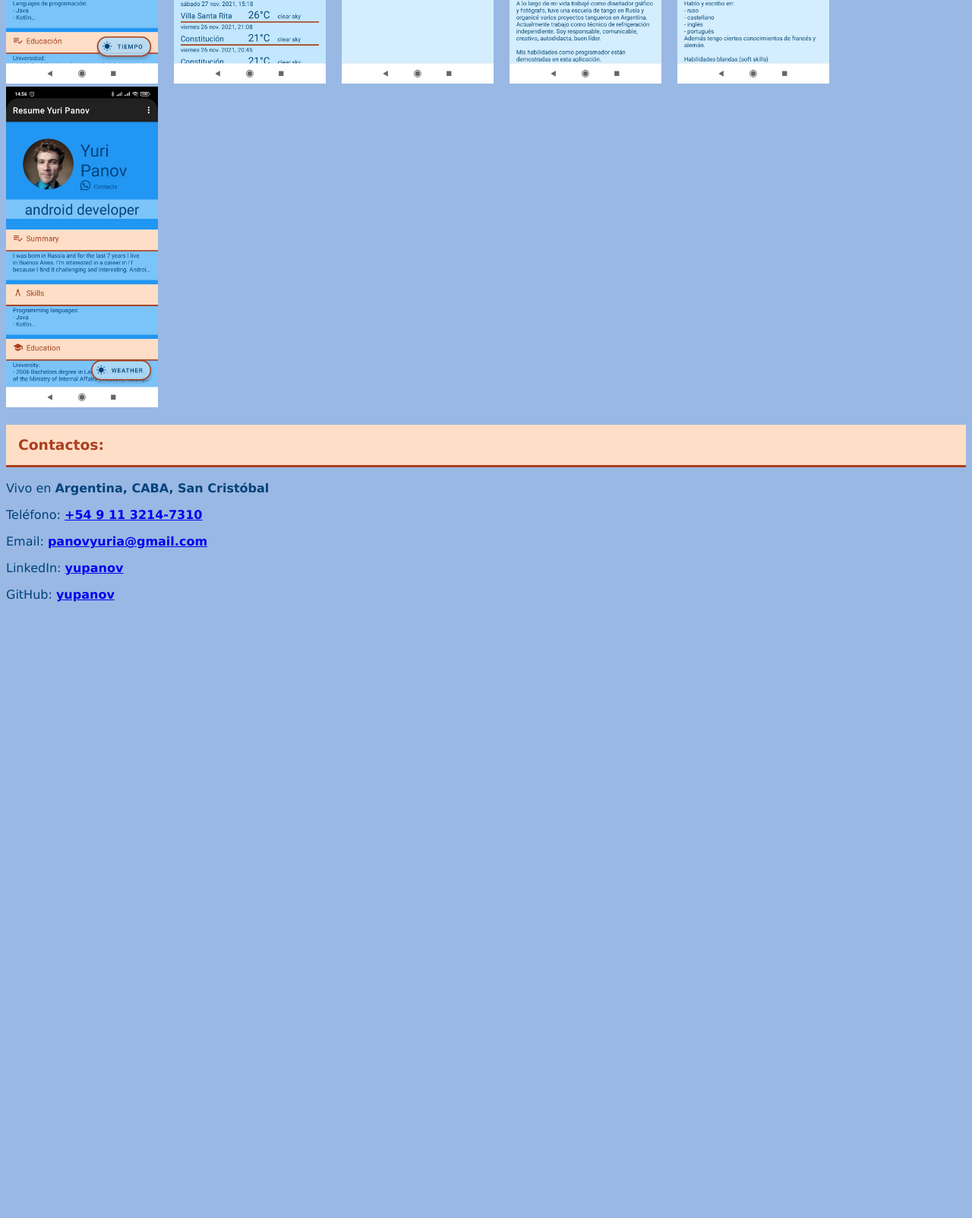
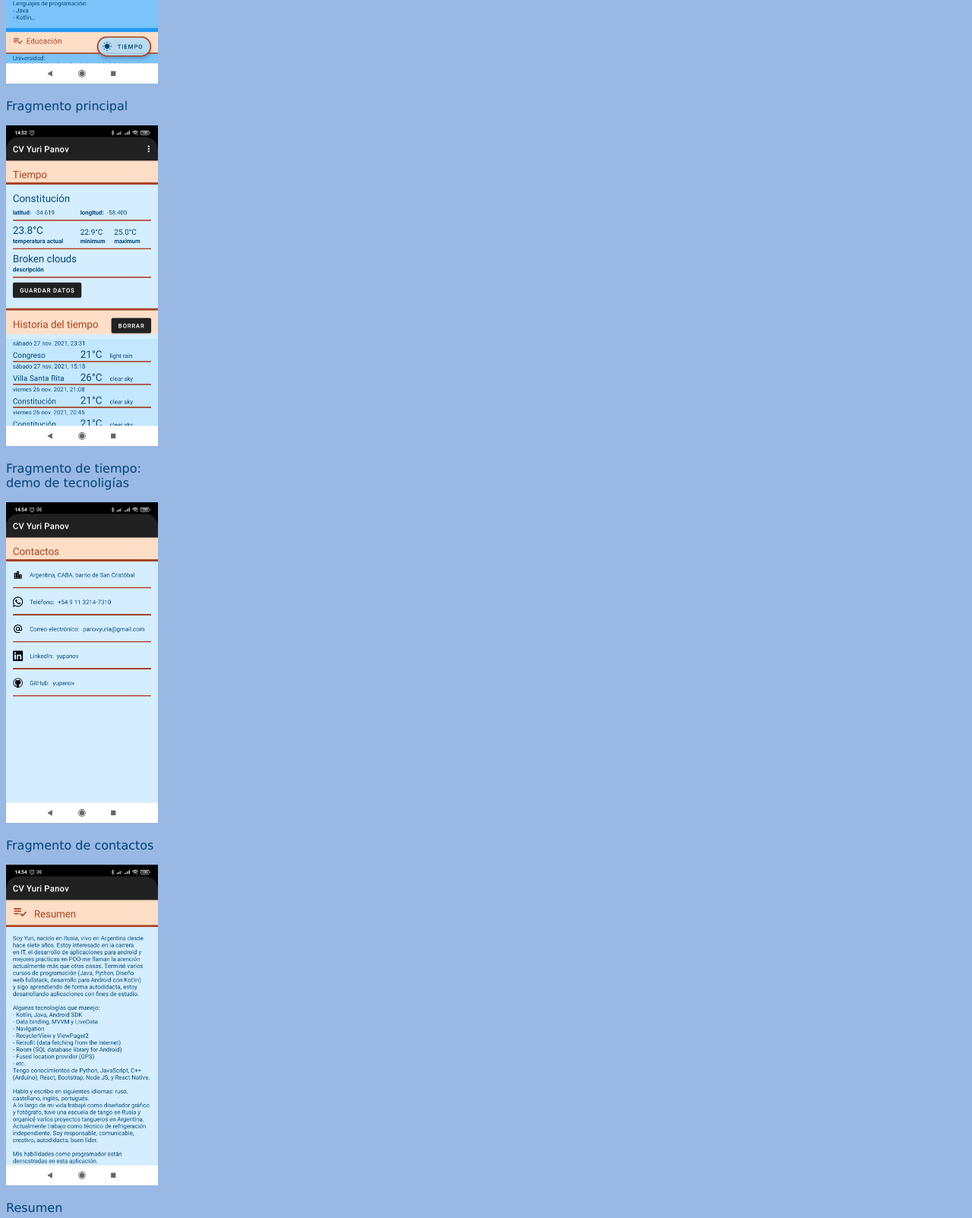
Before and after one commit to yupanov/yupanov.github.io, a plain HTML site: page index.html in a window 1280 px wide. Shown: the part 1280-2883 px from the top of the page at 76% size. Before the commit the page ends 2088 px from the top, so only its background shows below. Drawn offline with Linux system fonts and the light colour scheme.

Commit message:
Descriptions, APK

```diff
--- a/index.html
+++ b/index.html
@@ -21,15 +21,36 @@
 
     </div>
 
+    <div>
         <div class=img-container>
             <img src="img/Img02.jpg" alt="" width="200px" height="auto">
+            <p>Fragmento principal</p>
+        </div>
+        <div class=img-container>
             <img src="img/Img01.jpg" alt="" width="200px" height="auto">
+            <p>Fragmento de tiempo: demo de tecnoligías</p>
+        </div>
+        <div class=img-container>
             <img src="img/Img03.jpg" alt="" width="200px" height="auto">
+            <p>Fragmento de contactos</p>
+        </div>
+        <div class=img-container>
             <img src="img/Img04.jpg" alt="" width="200px" height="auto">
+            <p>Resumen</p>
+        </div>
+        <div class=img-container>
             <img src="img/Img05.jpg" alt="" width="200px" height="auto">
+            <p>Habilidades</p>
+        </div>
+        <div class=img-container>
             <img src="img/Img06.jpg" alt="" width="200px" height="auto">
+            <p>The app is also available in English and Russian</p>
+        </div>
 
     </div>
+    <p>Código fuente: <a href="https://github.com/yupanov/Resume-Yuri-Panov"><b>GitHub</b></a></p>
+    <p>Descargar la app (.APK): <a href="apk/Resume_Yuri_Panov.apk"><b>archivo 12 MB</b></a></p>
+
     <h3>Contactos:</h3>
     <p>Vivo en <b>Argentina, CABA, San Cristóbal</b></p>
     <p>Teléfono: <a href="tel:+5491132147310"><b>+54 9 11 3214-7310</b></a></p>
--- a/style.css
+++ b/style.css
@@ -44,6 +44,7 @@ h3 {
   height: 100%;
 }
 
-.img-container img {
+.img-container {
   margin-right: 16px;
+  width: 200px;
 }
```
Also changed, not shown: 1 other file. Lines whose indentation alone changed are shown as unchanged.
